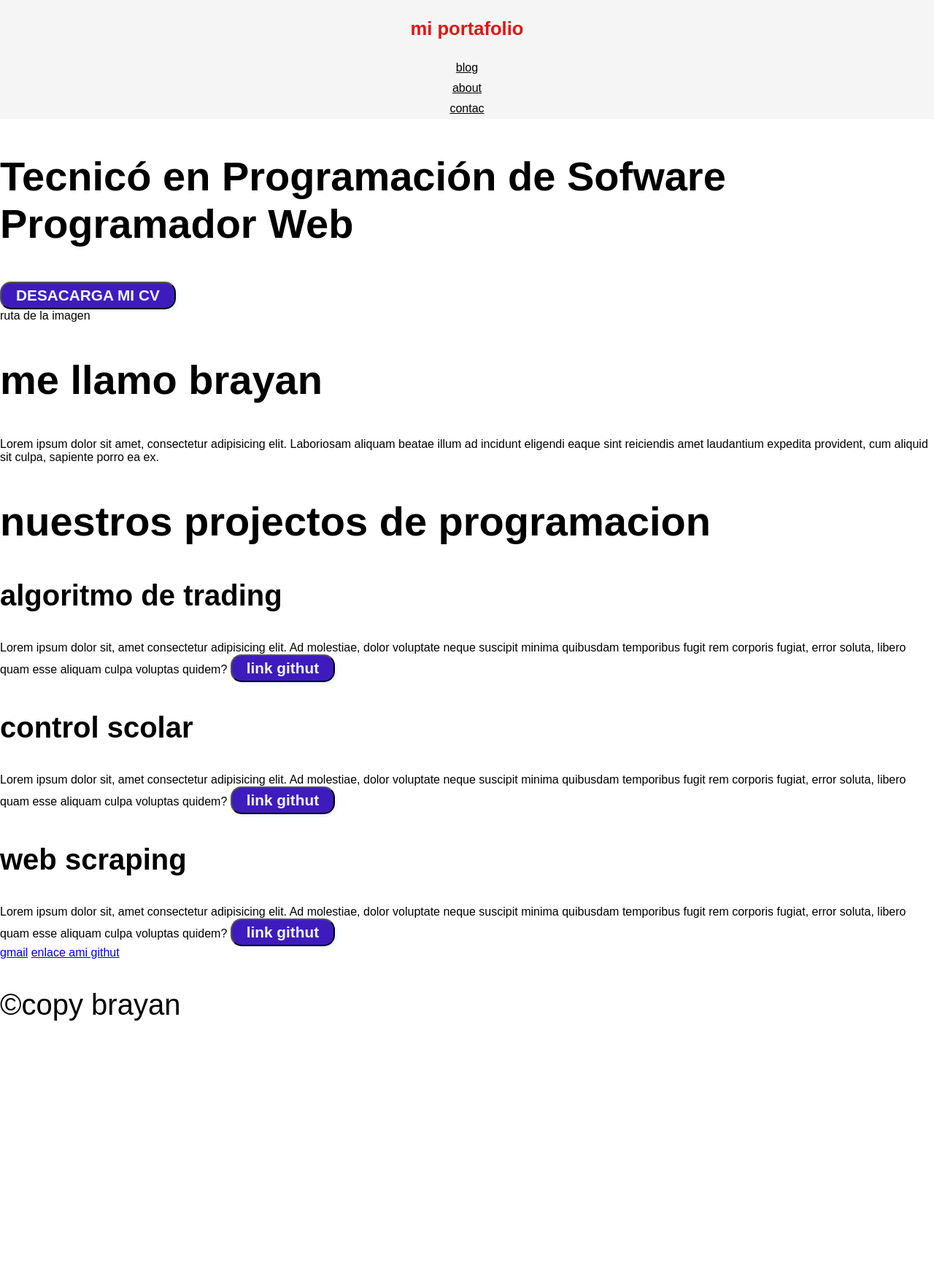
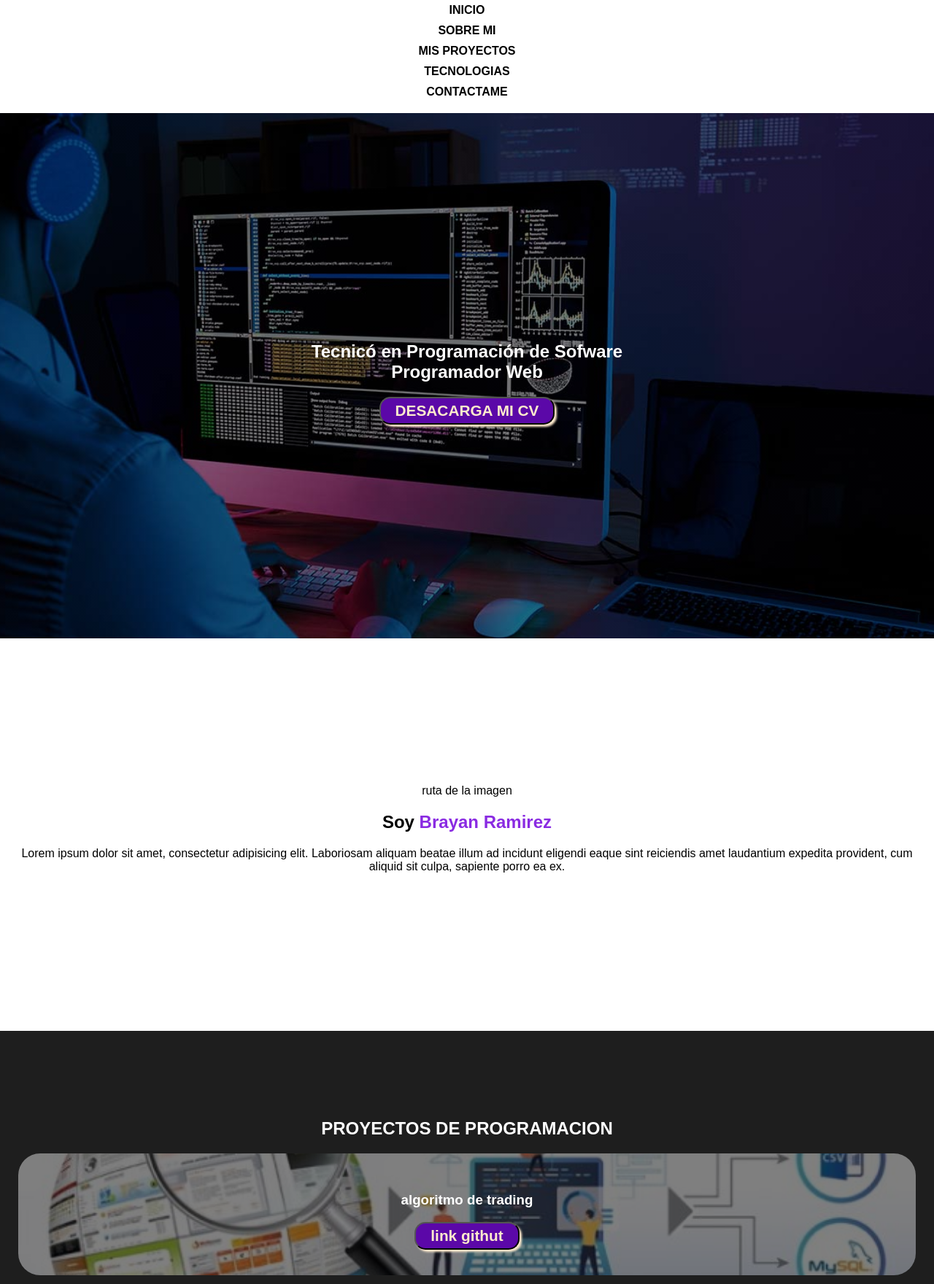
Before and after one commit to Brianramirez27/portafolio_django, a Django app: page /index/ in a window 1280 px wide. Shown: the top 1760 px of the page at 73% size. Before the commit the page ends 1399 px from the top, so only its background shows below. Run offline with Django 4.2, Linux system fonts and the light colour scheme.

Commit message:
terminacion del header,hero,sobre mi,proyectos,tegnologias

```diff
--- a/django_init/settings.py
+++ b/django_init/settings.py
@@ -118,6 +118,8 @@ USE_TZ = True
 # https://docs.djangoproject.com/en/4.0/howto/static-files/
 
 STATIC_URL = 'static/'
+STATICFILES_DIRS=[BASE_DIR,'first_app/static']
+MEDIA_URL='/imagenes/'
 
 
 
--- a/first_app/static/first_app/css/index.css
+++ b/first_app/static/first_app/css/index.css
@@ -1,73 +1,143 @@
 
+/* modificaciones de toda la pagina web */
+html{
+    scroll-behavior: smooth;
+}
 body{
     font-family:Arial;
+
     margin: 0;
 }
 
-h1{font-size: 3.5em;}
-h2{font-size: 3.0em;}
-h3{font-size: 2.5em;}
-p{font-size: 2.5em;}
-
-
+/* modificacion de todos los botones de la pagina web */
 button{
     font-size: 1.3em;
     font-weight: bold;
     padding: 5px 20px;
     border-radius: 15px 15px;
     box-shadow: 3px 3px 3px;
-    color:aliceblue;
-    background-color:rgb(62, 27, 189);
+    color:blanchedalmond;
+    background-color:rgb(91, 8, 168);
 }
 
 button:hover{
-    background-color:rgb(76, 24, 143);
+    background-color:blueviolet;
 }
-
-.container{
-    max-width: 1400px;
-    margin:auto
-
-}
-
-header{
-
-background-color: rgb(245, 245 ,245);
-
-}
-
-header .logo {
-    margin: 0%;
-    padding: 25px 30px;
-    font-weight: bold;
-    color:rgb(226, 19, 19) ;
-    font-size: 1.6em;
-
-}
-
-
+/* modificacion del header o inicio  */
 header .container{
     display:flex;
     flex-direction:column;
     align-items:center;
 }
 
-header.nav{
+header .inicio{
     display: flex;
-    flex-direction:column ;
-    align-items: center;
-    padding-bottom:25px;
+    flex-direction:column;
+    text-align: center;
+    padding-bottom:15px;
+
 }
 
-header a{
-    padding: 5px 12px;
+header .inicio a{
+    padding: 5px ;
+    text-decoration:none;
+    color:black;
+    font-weight: bold;
+}
+header a:hover{
+    background-color: blueviolet;
+}
+
+/* modificacion del hero o cv */
+#hero{
     display: flex;
+    text-align: center;
+    align-items: center;
+    justify-content: center;
     flex-direction: column;
-    align-items: center;
-    color: black;
+    height: 90vh;
+    background-image: linear-gradient(rgba(0, 0, 0, 0.5), rgba(0, 0, 0, 0.5)),url("..//imagenes/inicio.jpg");
+    background-repeat: no-repeat;
+    background-size: cover;
+    background-position: center center ;
+}
+
+#hero h1{
+    color: white;
+}
+
+/* modificacion de section sobre mi */
+.color-nombre{ color:blueviolet;}
+
+#sobre-mi {
+   text-align: center;
+   padding: 200px 15px;
+}
+
+/* modificacion de section nuestros proyectos  */
+#nuestros-proyectos .container{
+    background-color: rgba(30,30,30);
+    color: white;
+    text-align: center;
+    padding: 100px 10px;
+}
+#nuestros-proyectos p{
+    display: none;
+}
+
+#nuestros-proyectos .carta{
+    background-position: center center;
+    background-size:cover;
+    padding: 35px 10px;
+    margin: 15px;
+    border-radius: 30px;
+}
+
+.carta:first-child{
+    background-image: linear-gradient(rgba(0, 0, 0, 0.5), rgba(0, 0, 0, 0.5)),url("../imagenes/scraping.jpg");
+}
+
+.carta:nth-child(2){
+    background-image: linear-gradient(rgba(0, 0, 0, 0.5), rgba(0, 0, 0, 0.5)),url("..//imagenes/escolar\ \(1\).jpg");
+}
 
 
+.carta:nth-child(3){
+    background-image: linear-gradient(rgba(0, 0, 0, 0.5), rgba(0, 0, 0, 0.5)),url("..//imagenes/inicio.jpg");
 }
-header a.hover{
-    background-color: rgb(143, 24, 24);
+/* modificacion de section tegnoligias  */
+#tegnologias .container{
+    display: flex;
+    flex-direction:column;
+    text-align: center;
+    align-items: center;
+    padding: 100px 10px;
+
 }
+
+#tegnologias .experiencias{
+    display: flex;
+}
+
+#tegnologias .experiencias img{
+
+    background-color: blueviolet;
+    padding: 20px 10px;
+    height: 80px;
+    width: 80px;
+    margin: 5px;
+
+}
+
+/* modificacion de section fotter o contactame  */
+
+footer .contactame{
+    background-color: rgba(30,30,30);
+    padding: 40px 10px;
+
+}
+
+footer .contactame a{
+    color: white;
+    padding: 15px;
+}
--- a/first_app/templates/first_app/index.html
+++ b/first_app/templates/first_app/index.html
@@ -1,8 +1,7 @@
-{% load static %}
-
 <!DOCTYPE html>
 <html lang="en">
 <head>
+    {% load static %}
     <meta charset="UTF-8">
     <meta http-equiv="X-UA-Compatible" content="IE=edge">
     <meta name="viewport" content="width=device-width, initial-scale=1.0">
@@ -11,85 +10,113 @@
 
     <link rel="stylesheet" href ="{% static 'first_app/css/index.css' %}">
 
+
 </head>
 
 <body>
     <header>
         <div class="container">
-            <p class="logo"> mi portafolio </p>
-            <nav>
-                <a href="#">blog</a>
-                <a href="#">about</a>
-                <a href="#">contac</a>
+            <nav class="inicio">
+                <a href="#hero">INICIO</a>
+                <a href="#sobre-mi">SOBRE MI</a>
+                <a href="#nuestros-proyectos">MIS PROYECTOS</a>
+                <a href="#">TECNOLOGIAS</a>
+                <a href="">CONTACTAME</a>
             </nav>
+
         </div>
     </header>
 
 
-    <section id="hero">
+    <section id="hero" >
         <h1>Tecnicó en Programación de Sofware<br>Programador Web </h1>
         <button>DESACARGA MI CV</button>
+
     </section>
 
-    <section id="about">
+    <section id="sobre-mi">
         <div class="container">
             <div id="img_conteiner">ruta de la imagen </div>
-
-                <h1> me llamo brayan</h1>
-                <description>
+                <h1> Soy<span class="color-nombre"> Brayan Ramirez</span></h1>
+                <p>
                 Lorem ipsum dolor sit amet, consectetur adipisicing elit. Laboriosam aliquam beatae illum ad incidunt eligendi eaque sint reiciendis amet laudantium expedita provident, cum aliquid sit culpa, sapiente porro ea ex.
-                </description>
+                </p>
         </div>
 
     </section>
 
-    <section id=" nuestros projectos">
+    <section id="nuestros-proyectos">
         <div class="container">
-
-            <h1>nuestros projectos de programacion</h1>
-
-            <div id="projecto1">
+            <h1> PROYECTOS DE PROGRAMACION</h1>
+            <div class="programas">
+                <div class="carta">
                     <h3>algoritmo de trading</h3>
-                <description>
+                    <p>
                         Lorem ipsum dolor sit, amet consectetur adipisicing elit. Ad molestiae, dolor voluptate neque suscipit minima quibusdam temporibus fugit rem corporis fugiat, error soluta, libero quam esse aliquam culpa voluptas quidem?
-                </description>
+                    </p>
                     <button>
                         link githut
                     </button>
 
                 </div>
-            <div id="projecto2">
+                <div class="carta">
                     <h3>control scolar</h3>
-                <description>
+                    <p>
                         Lorem ipsum dolor sit, amet consectetur adipisicing elit. Ad molestiae, dolor voluptate neque suscipit minima quibusdam temporibus fugit rem corporis fugiat, error soluta, libero quam esse aliquam culpa voluptas quidem?
-                </description>
+                    </p>
                     <button>
                         link githut
                     </button>
                 </div>
 
-            <div id="projecto3">
+                <div class="carta">
                     <h3>web scraping</h3>
-                <description>
+                    <p>
                         Lorem ipsum dolor sit, amet consectetur adipisicing elit. Ad molestiae, dolor voluptate neque suscipit minima quibusdam temporibus fugit rem corporis fugiat, error soluta, libero quam esse aliquam culpa voluptas quidem?
-                </description>
+                    </p>
                     <button>
                         link githut
                     </button>
                 </div>
-
+            </div>
         </div>
 
     </section>
 
+
+
+
+    <section id="tegnologias">
+        <div class="container">
+            <h3>TECNOLOGIAS</h3>
+
+            <div class="experiencias">
+
+                <div class="experiencia">
+                    <img src="{% static 'first_app/imagenes/python.png' %}">
+                    <img src="{% static 'first_app/imagenes/css3.png' %}" >
+                    <img src="{% static 'first_app/imagenes/css3.png' %}" >
+                    <img src="{% static 'first_app/imagenes/css3.png' %}" >
+                    <img src="{% static 'first_app/imagenes/css3.png' %}" >
+                    <img src="{% static 'first_app/imagenes/css3.png' %}" >
+                    <img src="{% static 'first_app/imagenes/css3.png' %}" >
+                    <img src="{% static 'first_app/imagenes/css3.png' %}" >
+                </div>
+
+
+            </div>
+        </div>
+
+    </section>
+
+
     <footer>
         <div class="cotainer">
-
-            <a href="brayanramirez4546@gmail.com">gmail</a>
-
-            <a href="git hut">enlace ami githut</a>
-            <p>&copy;copy brayan</p>
-
+            <div class="contactame">
+                <a href="brayanramirez4546@gmail.com">Correo</a>
+                <a href="https://github.com/Brianramirez27">github</a>
+                <p>&copy;</p>
+            </div>
 
         </div>
 
```
Also changed, not shown: first_app/static/first_app/imagenes/6021723f2e81a.jpeg (deleted), first_app/static/first_app/imagenes/brayan.png (deleted), first_app/static/first_app/imagenes/css3.png (added), first_app/static/first_app/imagenes/descarga (1).jpg (deleted), first_app/static/first_app/imagenes/descarga.jpg (deleted), first_app/static/first_app/imagenes/django2.png (added), first_app/static/first_app/imagenes/html5.png (added), first_app/static/first_app/imagenes/inicio.jpg (added), first_app/static/first_app/imagenes/python.png (added). Lines whose indentation alone changed are shown as unchanged.
